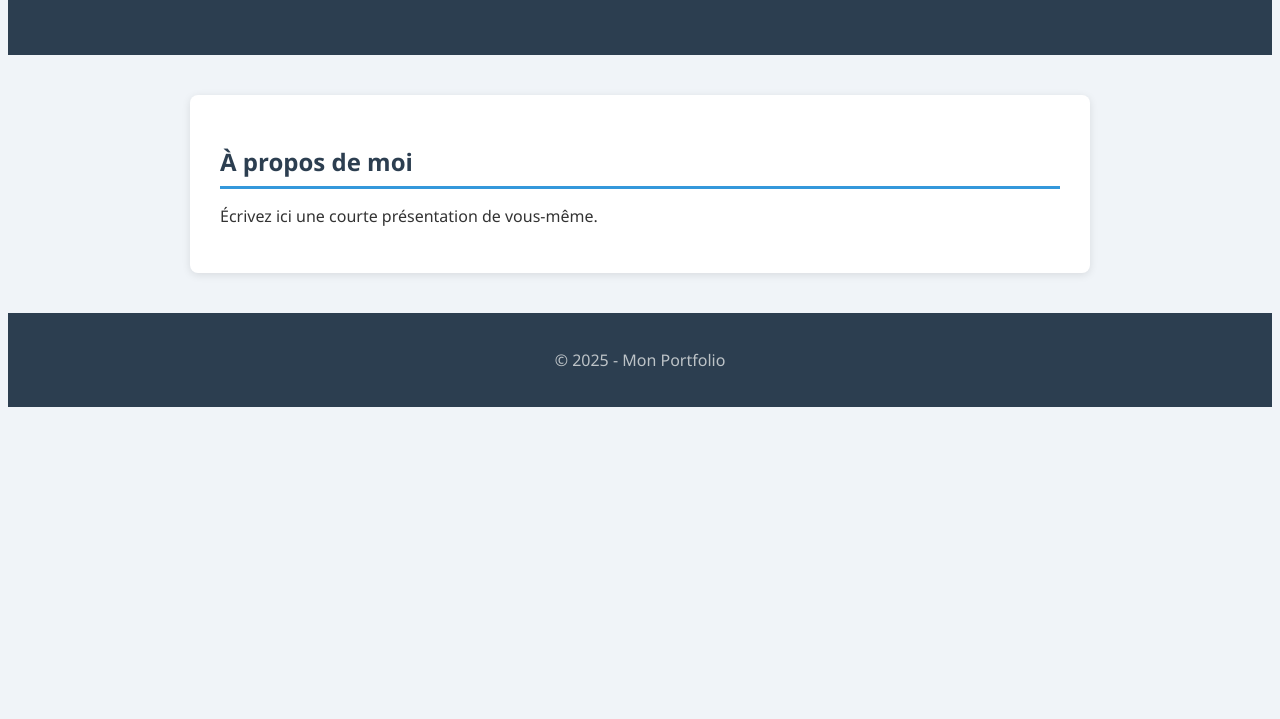
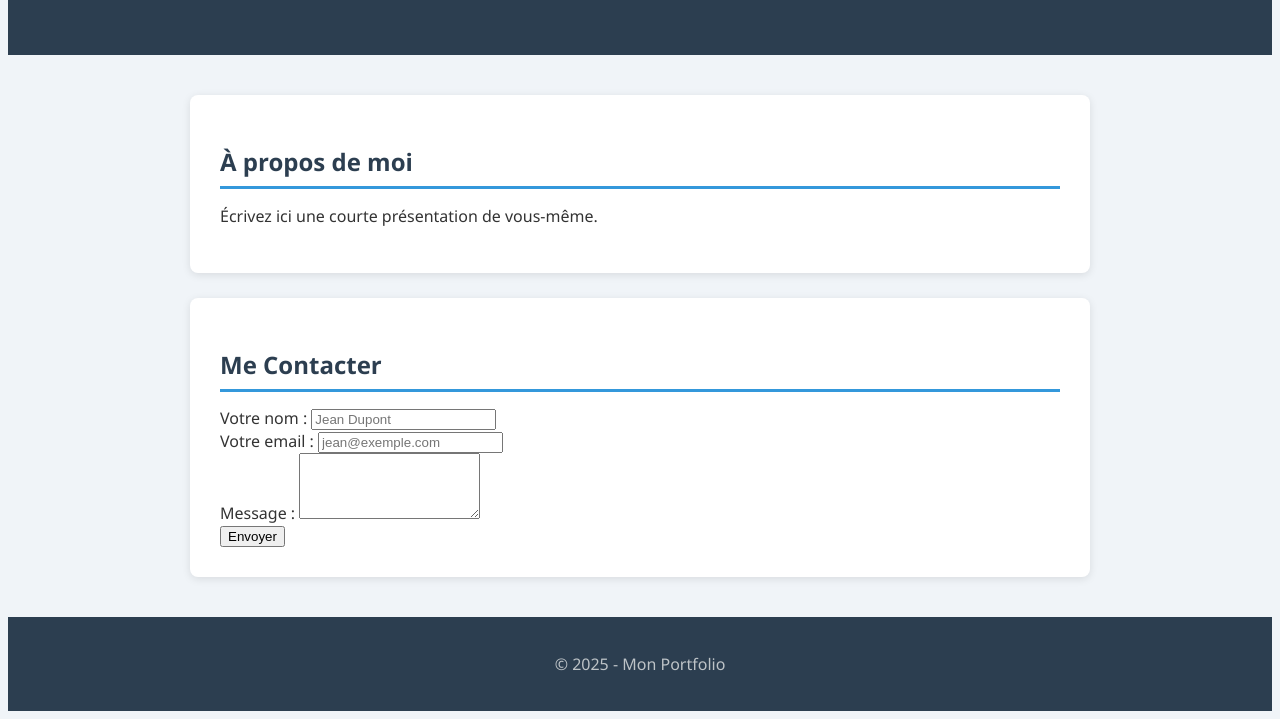
Before and after one commit to adamaberthe2005-byte/monportfolio, a plain HTML site: page index.html in a window 1280 px wide. Shown: the part 174-893 px from the top of the page. Before the commit the page ends 800 px from the top, so only its background shows below. Drawn offline with Linux system fonts and the light colour scheme.

Commit message:
Ajoute la section Contact avec formulaire

```diff
--- a/index.html
+++ b/index.html
@@ -16,6 +16,24 @@
             <h2>À propos de moi</h2>
             <p>Écrivez ici une courte présentation de vous-même.</p>
         </section>
+        <section id="contact">
+    <h2>Me Contacter</h2>
+    <form>
+        <div class="champ">
+            <label for="nom">Votre nom :</label>
+            <input type="text" id="nom" placeholder="Jean Dupont">
+        </div>
+        <div class="champ">
+            <label for="email">Votre email :</label>
+            <input type="email" id="email" placeholder="jean@exemple.com">
+        </div>
+        <div class="champ">
+            <label for="message">Message :</label>
+            <textarea id="message" rows="4"></textarea>
+        </div>
+        <button type="submit">Envoyer</button>
+    </form>
+</section>
     </main>
     <footer>
         <p>© 2025 - Mon Portfolio</p>
```
